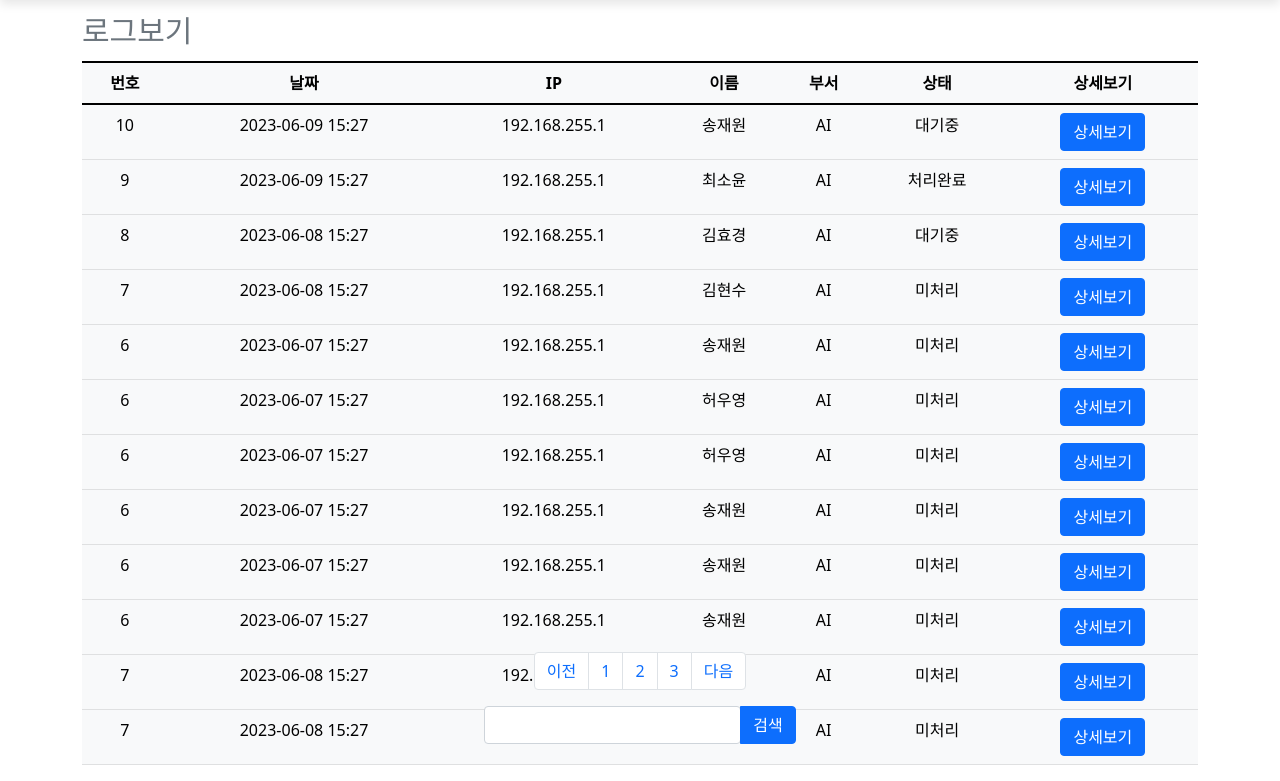
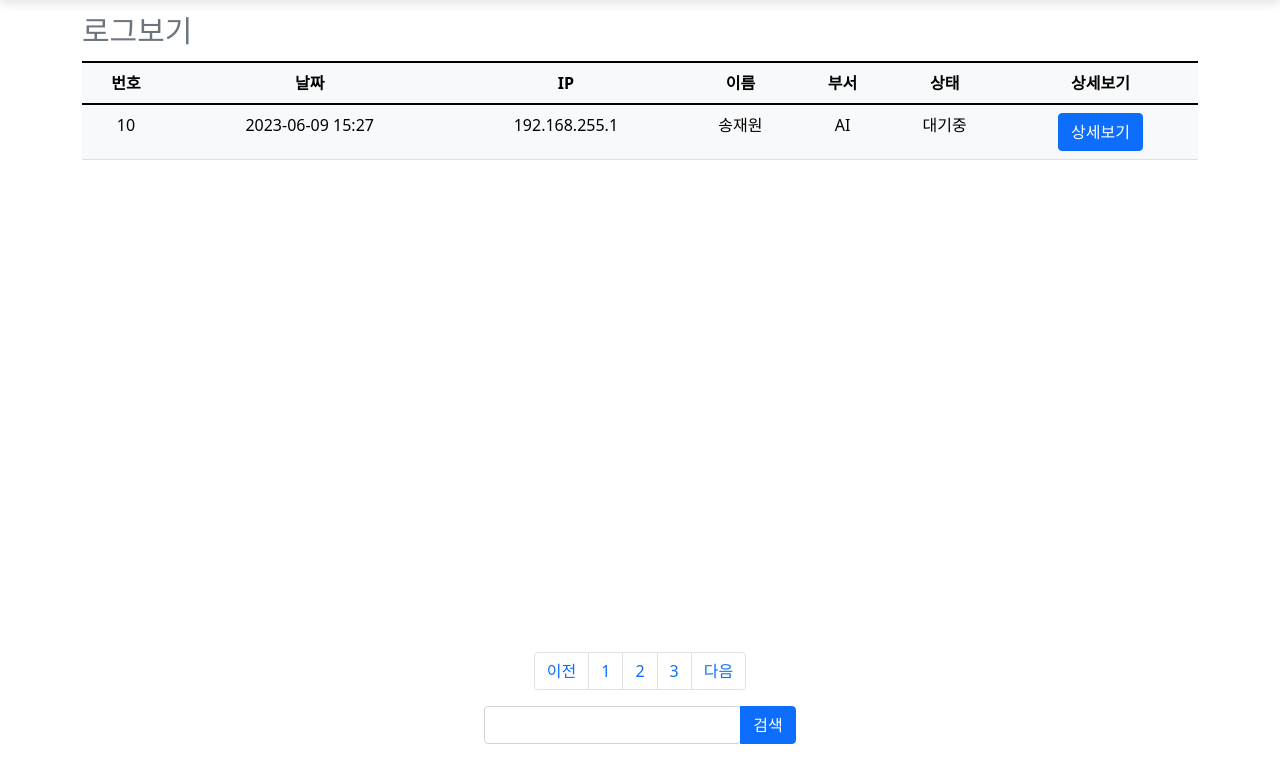
Before and after one commit to kimhyunso/ACLD-Workspace, a Django app: page /detail/ in a window 1280 px wide. Shown: the part 56-837 px from the top of the page. After the commit the page ends 800 px from the top, so only its background shows below. Run offline with Django 4.2, Linux system fonts and the light colour scheme; some libraries are stand-ins or nearby versions.

Commit message:
20230616 19:04

```diff
--- a/ACDD/main/templates/app/addEmp.html
+++ b/ACDD/main/templates/app/addEmp.html
@@ -40,8 +40,8 @@ $(document).ready(function() {
 			<h3 class="mb-3"><strong>직원 등록</strong></h3>
 			<div class="row">
 				<div class="mb-12">
-					<label for="name">이름</label>
-					<input type="text" class="form-control" id="name" placeholder="이름을 입력해주세요." required>
+					<label for="emp_name">이름</label>
+					<input type="text" class="form-control" id="emp_name" placeholder="이름을 입력해주세요." required>
 					<div class="invalid-feedback">
 					  이름을 입력해주세요.
 					</div>
--- a/ACDD/main/templates/app/detail.html
+++ b/ACDD/main/templates/app/detail.html
@@ -38,13 +38,13 @@
                 <caption style="font-size: 30px;">로그보기</caption>
                 <thead>
                     <tr>
-                        <th><B>번호</B></th>
-                        <th><B>날짜</B></th>
-                        <th><B>IP</B></th>
-                        <th><B>이름</B></th>
-                        <th><B>부서</B></th>
-                        <th><B>상태</B></th>
-                        <th><B>상세보기</B></th>
+                        <th>번호</th>
+                        <th>날짜</th>
+                        <th>IP</th>
+                        <th>이름</th>
+                        <th>부서</th>
+                        <th>상태</th>
+                        <th>상세보기</th>
                     </tr>
                 </thead>
                 <tbody>
@@ -56,116 +56,6 @@
                     <td>송재원</td>
                     <td>AI</td>
                     <td>대기중</td>
-                    <td><button class="btn btn-primary">상세보기</button></td>
-                </tr>
-
-                <tr>
-                    <td>9</td>
-                    <td>2023-06-09 15:27</td>
-                    <td>192.168.255.1</td>
-                    <td>최소윤</td>
-                    <td>AI</td>
-                    <td>처리완료</td>
-                    <td><button class="btn btn-primary">상세보기</button></td>
-                </tr>
-
-                <tr>
-                    <td>8</td>
-                    <td>2023-06-08 15:27</td>
-                    <td>192.168.255.1</td>
-                    <td>김효경</td>
-                    <td>AI</td>
-                    <td>대기중</td>
-                    <td><button class="btn btn-primary">상세보기</button></td>
-                </tr>
-
-                <tr>
-                    <td>7</td>
-                    <td>2023-06-08 15:27</td>
-                    <td>192.168.255.1</td>
-                    <td>김현수</td>
-                    <td>AI</td>
-                    <td>미처리</td>
-                    <td><button class="btn btn-primary">상세보기</button></td>
-                </tr>
-
-                <tr>
-                    <td>6</td>
-                    <td>2023-06-07 15:27</td>
-                    <td>192.168.255.1</td>
-                    <td>송재원</td>
-                    <td>AI</td>
-                    <td>미처리</td>
-                    <td><button class="btn btn-primary">상세보기</button></td>
-                </tr>
-
-                <tr>
-                    <td>6</td>
-                    <td>2023-06-07 15:27</td>
-                    <td>192.168.255.1</td>
-                    <td>허우영</td>
-                    <td>AI</td>
-                    <td>미처리</td>
-                    <td><button class="btn btn-primary">상세보기</button></td>
-                </tr>
-
-                <tr>
-                    <td>6</td>
-                    <td>2023-06-07 15:27</td>
-                    <td>192.168.255.1</td>
-                    <td>허우영</td>
-                    <td>AI</td>
-                    <td>미처리</td>
-                    <td><button class="btn btn-primary">상세보기</button></td>
-                </tr>
-
-                <tr>
-                    <td>6</td>
-                    <td>2023-06-07 15:27</td>
-                    <td>192.168.255.1</td>
-                    <td>송재원</td>
-                    <td>AI</td>
-                    <td>미처리</td>
-                    <td><button class="btn btn-primary">상세보기</button></td>
-                </tr>
-
-                <tr>
-                    <td>6</td>
-                    <td>2023-06-07 15:27</td>
-                    <td>192.168.255.1</td>
-                    <td>송재원</td>
-                    <td>AI</td>
-                    <td>미처리</td>
-                    <td><button class="btn btn-primary">상세보기</button></td>
-                </tr>
-
-                <tr>
-                    <td>6</td>
-                    <td>2023-06-07 15:27</td>
-                    <td>192.168.255.1</td>
-                    <td>송재원</td>
-                    <td>AI</td>
-                    <td>미처리</td>
-                    <td><button class="btn btn-primary">상세보기</button></td>
-                </tr>
-
-                <tr>
-                    <td>7</td>
-                    <td>2023-06-08 15:27</td>
-                    <td>192.168.255.1</td>
-                    <td>김현수</td>
-                    <td>AI</td>
-                    <td>미처리</td>
-                    <td><button class="btn btn-primary">상세보기</button></td>
-                </tr>
-
-                <tr>
-                    <td>7</td>
-                    <td>2023-06-08 15:27</td>
-                    <td>192.168.255.1</td>
-                    <td>김현수</td>
-                    <td>AI</td>
-                    <td>미처리</td>
                     <td><button class="btn btn-primary">상세보기</button></td>
                 </tr>
 
--- a/ACDD/main/views.py
+++ b/ACDD/main/views.py
@@ -1,4 +1,4 @@
-from django.shortcuts import render
+from django.shortcuts import render, get_list_or_404
 from django.http import JsonResponse, HttpResponse
 from django.views.decorators.http import require_http_methods
 import json
@@ -12,14 +12,11 @@ import os
 def home(request):
     dection_list = Dection.objects.all().filter(status=0).order_by('-dect_no')
     report_list = Report.objects.all().filter(status=0).order_by('-report_no')
-
-    detection_emp_no = Dection.objects.get(status=0).emp_no
+    # detection_emp_no = Dection.objects.get(status=0).emp_no
 
     dect_count = Dection.objects.all().filter(status=0).aggregate(count=Count('dect_no'))
     report_count = Report.objects.all().filter(status=0).aggregate(count=Count('report_no'))
     report_done_count = Dection.objects.all().filter(status=1).aggregate(count=Count('dect_no'))
-
-
     context = {
         'dection_list' : dection_list,
         'report_list' : report_list,
@@ -31,6 +28,8 @@ def home(request):
 
 
 def detail(request):
+
+
     return render(request, 'app/detail.html')
 
 def agent(request):
```
